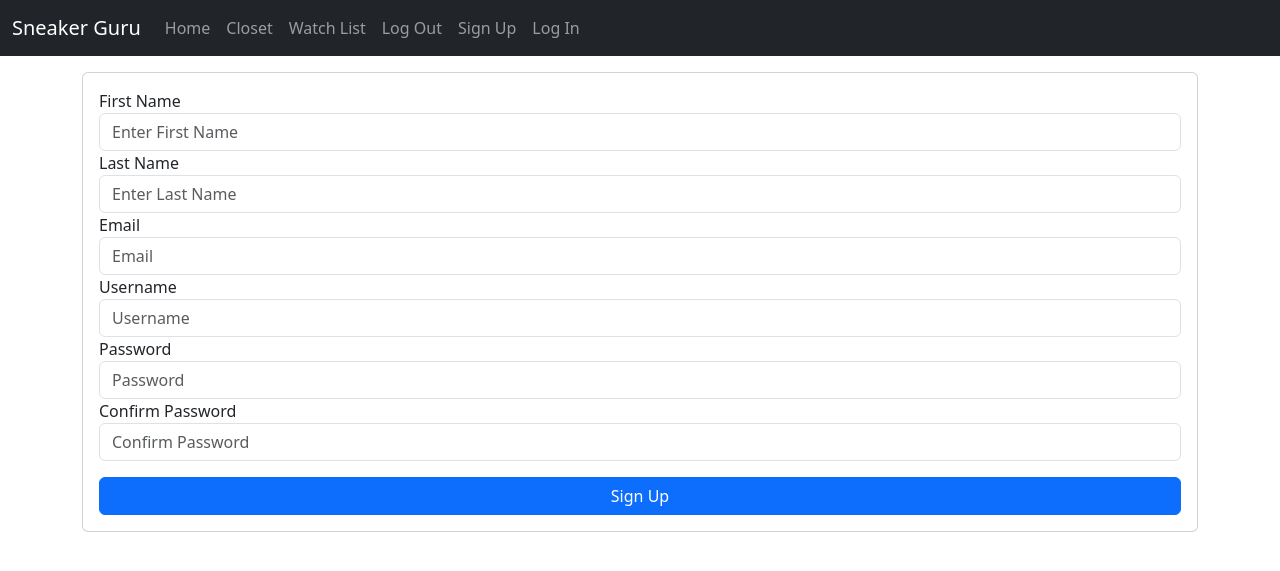
After one commit to sadetomiwa/Sneaker_Guru, a Flask app: template app/templates/signup.html in a window 1280 px wide. The commit adds this page. Shown: the top 571 px of the page. Run offline with Flask 3, Linux system fonts and the light colour scheme; the template is opened without the code that fills it: values that come from a table or form of the project are taken from there, others are empty.

Commit message:
Monday night edits

```diff
--- /dev/null
+++ b/app/forms.py
@@ -0,0 +1,25 @@
+
+
+
+from flask_wtf import FlaskForm
+from wtforms import StringField, PasswordField, SubmitField, EmailField
+from wtforms.validators import InputRequired, EqualTo
+
+
+
+class SignUpForm(FlaskForm):
+    first_name = StringField('First Name', validators=[InputRequired()])
+    last_name = StringField('Last Name', validators=[InputRequired()])
+    username = StringField('Username', validators=[InputRequired()])
+    email = EmailField('Email', validators=[InputRequired()])
+    password = PasswordField('Password', validators=[InputRequired()])
+    confirm_password = PasswordField('Confirm Password', validators=[InputRequired(), EqualTo('password')])
+    submit = SubmitField('Sign Up')
+
+
+
+
+class LoginForm(FlaskForm):
+    username = StringField('Username', validators=[InputRequired()])
+    password = PasswordField('Password', validators=[InputRequired()])
+    submit = SubmitField('Login')
--- a/app/models.py
+++ b/app/models.py
@@ -0,0 +1,3 @@
+from app import db, login
+from datetime import datetime
+from flask_login import UserMixin
--- a/app/routes.py
+++ b/app/routes.py
@@ -1,5 +1,9 @@
 from app import app
 from flask import render_template
+from app.forms import SignUpForm, LoginForm
+
+from flask_login import login_user, current_user, logout_user, login_required
+
 
 
 
@@ -9,3 +13,24 @@ from flask import render_template
 @app.route('/', methods=['GET', 'POST'])
 def index():
     return render_template('index.html')
+
+
+@app.route('/signup', methods=['GET', 'POST'])
+def signup():
+    form = SignUpForm()
+    if form.validate_on_submit():
+        return render_template('signup.html', form=form)
+
+
+
+@app.route('/login', methods=['GET', 'POST'])
+def login():
+    form = LoginForm()
+    if form.validate_on_submit():
+        return render_template('login.html', form=form)
+
+
+
+@app.route('/logout', methods=['GET', 'POST'])
+def logout():
+    return render_template('logout.html')
--- a/app/templates/nav.html
+++ b/app/templates/nav.html
@@ -7,7 +7,8 @@
         <div class="collapse navbar-collapse" id="collapseLinks">
             <div class="navbar-nav">
                 <a class="nav-link" href="/">Home</a>
-                <a class="nav-link" href="/create">Create Post</a>
+                <a class="nav-link" href="/create">Closet</a>
+                <a class="nav-link" href="/create">Watch List</a>
                 <a class="nav-link" href="/logout">Log Out</a>
                 <a class="nav-link" href="/signup">Sign Up</a>
                 <a class="nav-link" href="/login">Log In</a>
--- /dev/null
+++ b/app/templates/signup.html
@@ -0,0 +1,45 @@
+{% extends 'base.html' %}
+
+{% block title %} Rolodex {% endblock %}
+
+{% block header %}
+    <h1>Sign Up</h1>
+{% endblock %}
+
+{% block content %}
+    <div class="row">
+        <div class="col">
+            <div class="card mt-3">
+                <div class="card-body">
+                    <form action="" method="post">
+                        {{ form.csrf_token }}
+
+
+                        {{ form.first_name.label }}
+                        {{ form.first_name(class="form-control", placeholder="Enter First Name") }}
+
+                        {{ form.last_name.label }}
+                        {{ form.last_name(class="form-control", placeholder="Enter Last Name") }}
+
+                        {{form.email.label}}
+                        {{ form.email(class="form-control", placeholder="Email") }}
+
+                        {{form.username.label}}
+                        {{ form.username(class="form-control", placeholder="Username") }}
+
+                        {{form.password.label}}
+                        {{ form.password(class="form-control", placeholder="Password") }}
+
+                        {{form.confirm_password.label}}
+                        {{ form.confirm_password(class="form-control", placeholder="Confirm Password") }}
+
+
+
+                        {{ form.submit(class="btn btn-primary w-100 mt-3") }}
+
+                    </form>
+                </div>
+            </div>
+        </div>
+    </div>
+{% endblock %}
```
Also changed, not shown: app/__init__.py (+22 -1 lines), app/templates/login.html (added, +33 -0 lines), config.py (added, +7 -0 lines), notes.txt (added, +12 -0 lines), requirements.txt (+14 -0 lines), 1 other file.
